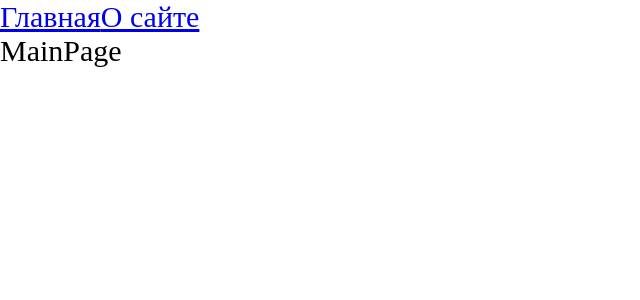
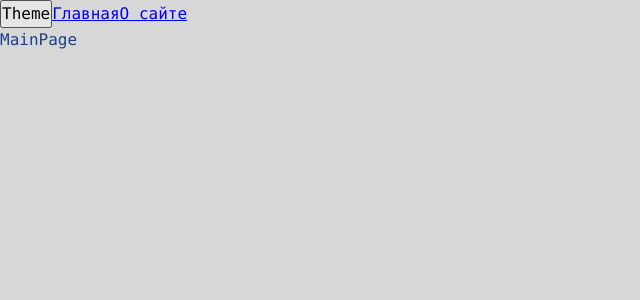
Before and after one commit to GretaSimonyan/new_project, a React app: page / in a window 1280 px wide. Shown: the top 300 px of the page, without its empty margins (0-640 px from the left). Built offline with nearby package versions, Linux system fonts and the light colour scheme.

Commit message:
7 Organization of styles. Adding themes

```diff
--- a/src/App.tsx
+++ b/src/App.tsx
@@ -1,5 +1,5 @@
-import React, { Suspense } from 'react';
-import './index.scss';
+import React, {Suspense, useState} from 'react';
+import './styles/index.scss';
 import {
 	Link,
 	Route,
@@ -7,9 +7,18 @@
 } from 'react-router-dom';
 import {AboutPageAsync} from "./pages/AboutPage/AboutPage.async";
 import {MainPageAsync} from "./pages/MainPage/MainPage.async";
+import {useTheme} from "./theme/useTheme";
+
+export enum Theme {
+	LIGHT= 'light',
+	DARK = 'dark',
+}
 const App = () => {
+	const {theme, toggleTheme} = useTheme();
+
 	return (
-		<div className="app">
+		<div className={`app ${theme}`}>
+			<button onClick={toggleTheme}>Theme</button>
 			<Link to={'/'}>Главная</Link>
 			<Link to={'/about'}>О сайте</Link>
 			<Suspense fallback={<div>Loading...</div>}>
--- a/src/index.scss
+++ /dev/null
@@ -1,9 +0,0 @@
-* {
-  margin: 0;
-  padding: 0;
-  box-sizing: border-box;
-}
-
-.app {
-  font-size: 30px;
-}
--- a/src/index.tsx
+++ b/src/index.tsx
@@ -2,10 +2,13 @@
 import {render} from "react-dom";
 import App from "./App";
 import {BrowserRouter} from "react-router-dom";
+import ThemeProvider from "./theme/ThemeProvider";
 
 render(
 	<BrowserRouter>
-		<App />
+		<ThemeProvider>
+			<App />
+		</ThemeProvider>
 	</BrowserRouter>,
 	document.getElementById('root')
 );
--- /dev/null
+++ b/src/styles/index.scss
@@ -0,0 +1,13 @@
+@import "reset";
+@import "variables/global";
+@import "themes/normal";
+@import "themes/dark";
+
+.app {
+  font: var(--font-m);
+
+  background: var(--bg-color);
+  color: var(--primary-color);
+
+  min-height: 100vh;
+}
--- /dev/null
+++ b/src/styles/reset.scss
@@ -0,0 +1,14 @@
+* {
+  margin: 0;
+  padding: 0;
+  box-sizing: border-box;
+}
+
+input,
+button,
+textarea,
+select {
+  margin: 0;
+
+  font: inherit;
+}
--- /dev/null
+++ b/src/styles/themes/dark.scss
@@ -0,0 +1,6 @@
+.app.dark {
+  --bg-color: #060648;
+
+  --primary-color: #afc0ff;
+  --secondary-color: #4b6920;
+}
--- /dev/null
+++ b/src/styles/themes/normal.scss
@@ -0,0 +1,6 @@
+.app.light {
+  --bg-color: #d7d7d7;
+
+  --primary-color: #1a408a;
+  --secondary-color: #1f4b60;
+}
--- /dev/null
+++ b/src/styles/variables/global.scss
@@ -0,0 +1,11 @@
+:root {
+  --font-family-main: Consolas, 'Times New Roman', Serif;
+
+  --font-size-m: 16px;
+  --font-line-m: 24px;
+  --font-m: var(--font-size-m) / var(--font-line-m) var(--font-family-main);
+
+  --font-size-l: 24px;
+  --font-line-l: 32px;
+  --font-l: var(--font-size-l) / var(--font-line-l) var(--font-family-main);
+}
--- /dev/null
+++ b/src/theme/ThemeContext.ts
@@ -0,0 +1,15 @@
+import {createContext} from "react";
+
+export enum Theme {
+	LIGHT = 'light',
+	DARK = 'dark'
+}
+
+export interface ThemeContextProps {
+	theme?: Theme;
+	setTheme?: (theme: Theme) => void
+}
+
+export const ThemeContext = createContext<ThemeContextProps>({})
+
+export const LOCAL_STORAGE_THEME_KEY = 'theme';
--- /dev/null
+++ b/src/theme/ThemeProvider.tsx
@@ -0,0 +1,25 @@
+import React, {FC, useMemo, useState} from 'react';
+import {
+	Theme,
+	ThemeContext,
+	LOCAL_STORAGE_THEME_KEY,
+} from './ThemeContext';
+
+const defaultTheme = localStorage.getItem(LOCAL_STORAGE_THEME_KEY) as Theme || Theme.LIGHT;
+
+const ThemeProvider: FC = ({children}) => {
+	const [theme, setTheme] = useState<Theme>(defaultTheme);
+
+	const defaultProps = useMemo(() => ({
+		theme: theme,
+		setTheme: setTheme,
+	}), [theme])
+
+	return (
+		<ThemeContext.Provider value={defaultProps}>
+			{children}
+		</ThemeContext.Provider>
+	);
+};
+
+export default ThemeProvider;
--- /dev/null
+++ b/src/theme/useTheme.ts
@@ -0,0 +1,22 @@
+import {LOCAL_STORAGE_THEME_KEY, Theme, ThemeContext} from "./ThemeContext";
+import {useContext} from "react";
+
+interface UseThemeResult {
+	toggleTheme: () => void;
+	theme: Theme;
+}
+
+export function useTheme(): UseThemeResult {
+	const {theme, setTheme} = useContext(ThemeContext);
+
+	const toggleTheme = () => {
+		const newTheme = theme === Theme.DARK ? Theme.LIGHT : Theme.DARK
+		setTheme(newTheme);
+		localStorage.setItem(LOCAL_STORAGE_THEME_KEY, newTheme);
+	}
+
+	return {
+		theme,
+		toggleTheme,
+	}
+}
```
